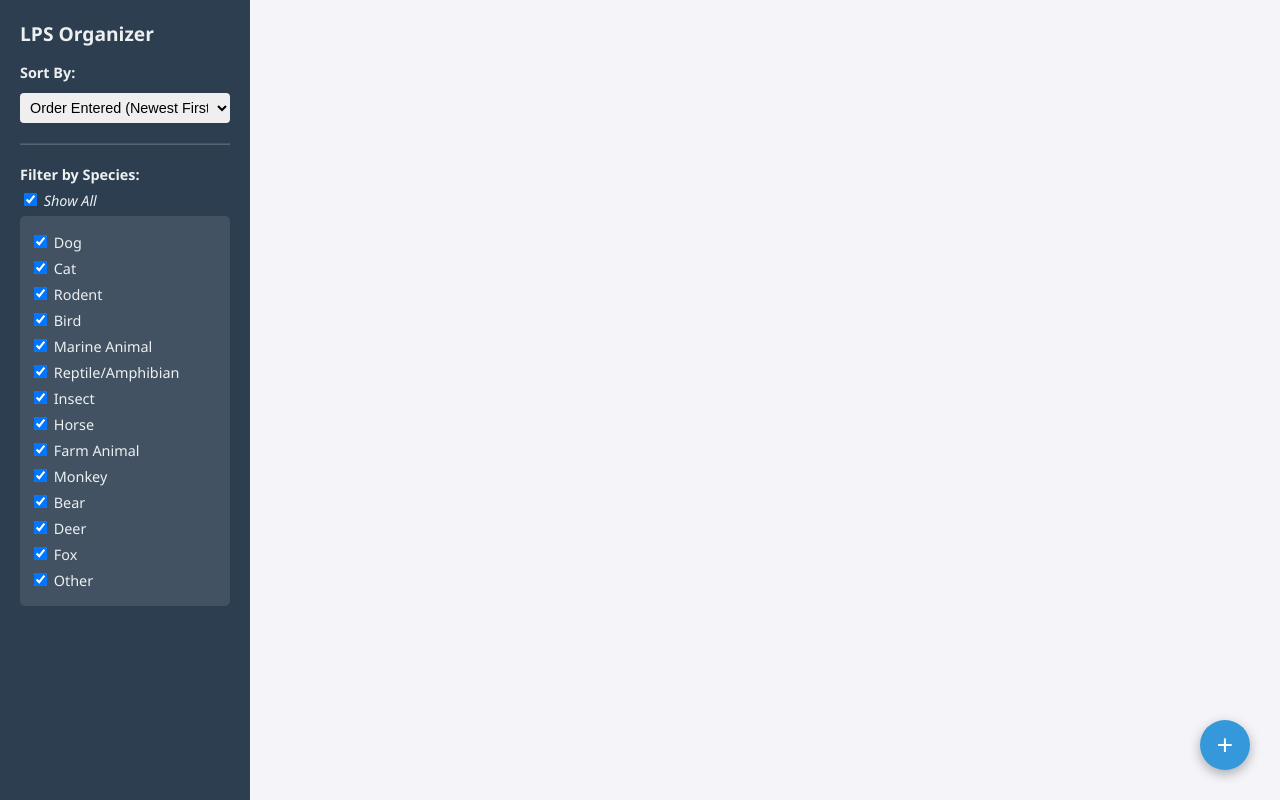
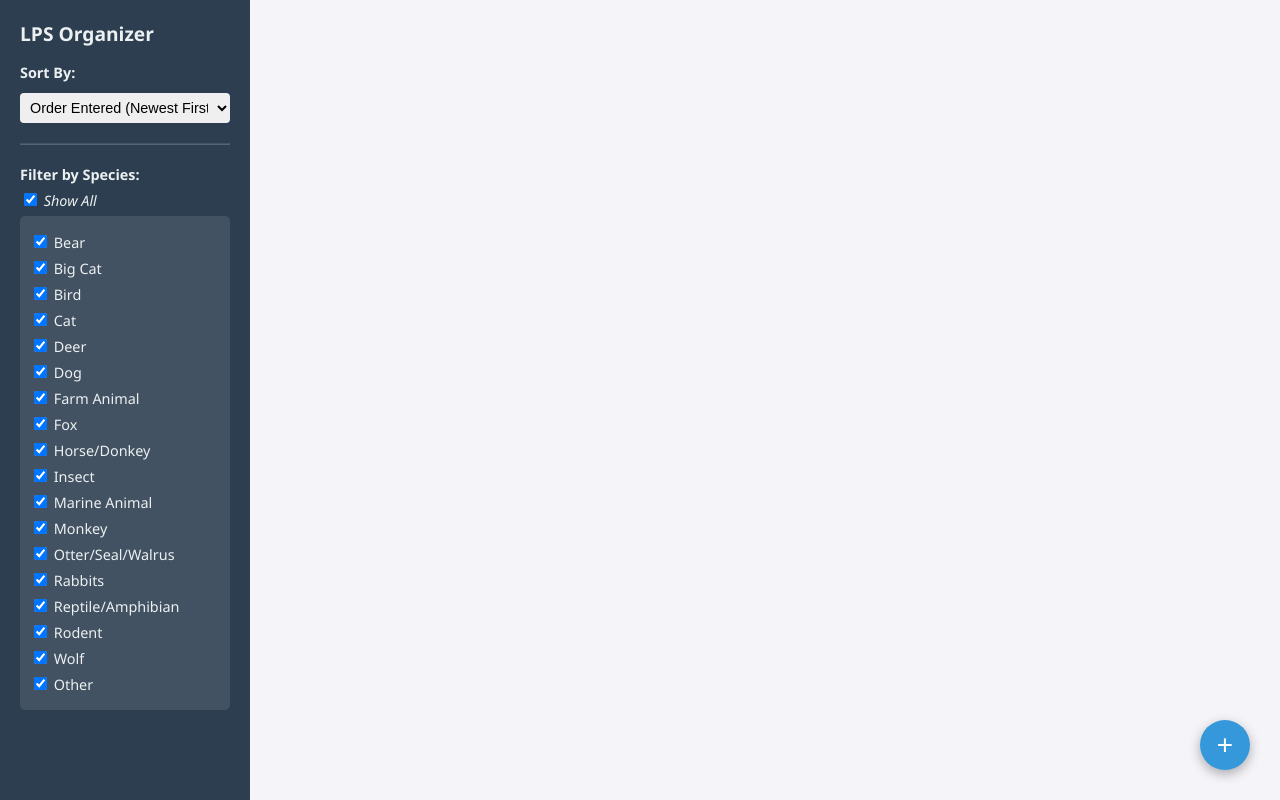
Before and after one commit to bennehls2/ai-programs, a plain HTML site: page LPSOrganizer.html in a window 1280 px wide. Drawn offline with Linux system fonts and the light colour scheme.

Commit message:
Refactor species list and handle old 'Horse' data
Updated species list and added migration for old pet data.

```diff
--- a/LPSOrganizer.html
+++ b/LPSOrganizer.html
@@ -209,16 +209,27 @@
     </div>
 
     <script>
+        // Alphabetized list, with "Other" kept at the very end
         const SPECIES_LIST = [
-            "Dog", "Cat", "Rodent", "Bird", "Marine Animal",
-            "Reptile/Amphibian", "Insect", "Horse", "Farm Animal",
-            "Monkey", "Bear", "Deer", "Fox", "Other"
+            "Bear", "Big Cat", "Bird", "Cat", "Deer", "Dog", "Farm Animal",
+            "Fox", "Horse/Donkey", "Insect", "Marine Animal", "Monkey",
+            "Otter/Seal/Walrus", "Rabbits", "Reptile/Amphibian", "Rodent", "Wolf", "Other"
         ];
 
         let pets = JSON.parse(localStorage.getItem('lps_pets')) || [];
         let activeCardId = null;
 
         function init() {
+            // Quick migration for any old pets saved as "Horse" so they don't break
+            let needsSave = false;
+            pets.forEach(p => {
+                if (p.species === 'Horse') {
+                    p.species = 'Horse/Donkey';
+                    needsSave = true;
+                }
+            });
+            if (needsSave) saveData();
+
             setupFilters();
             setupEventListeners();
             renderGrid();
```
